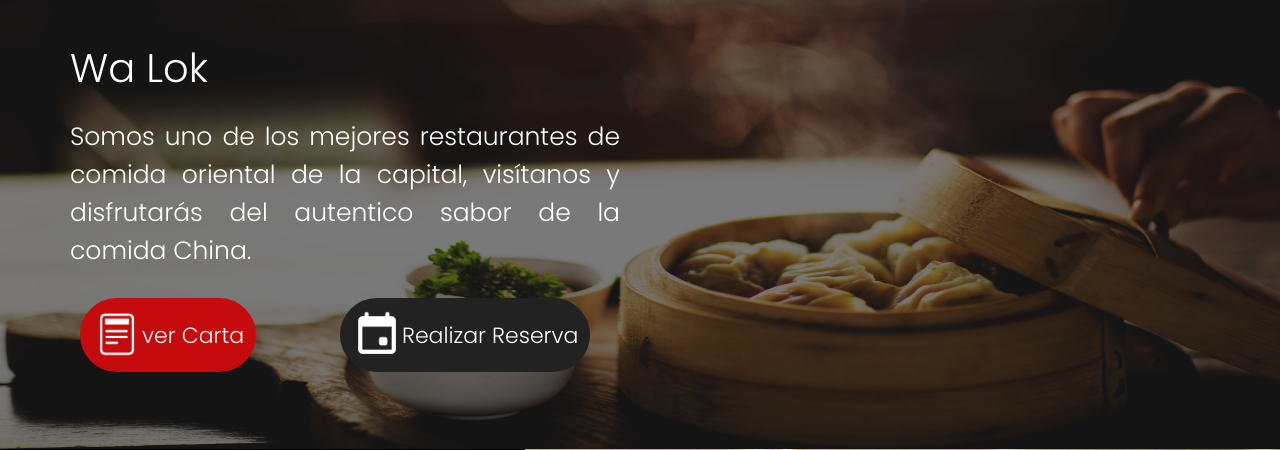
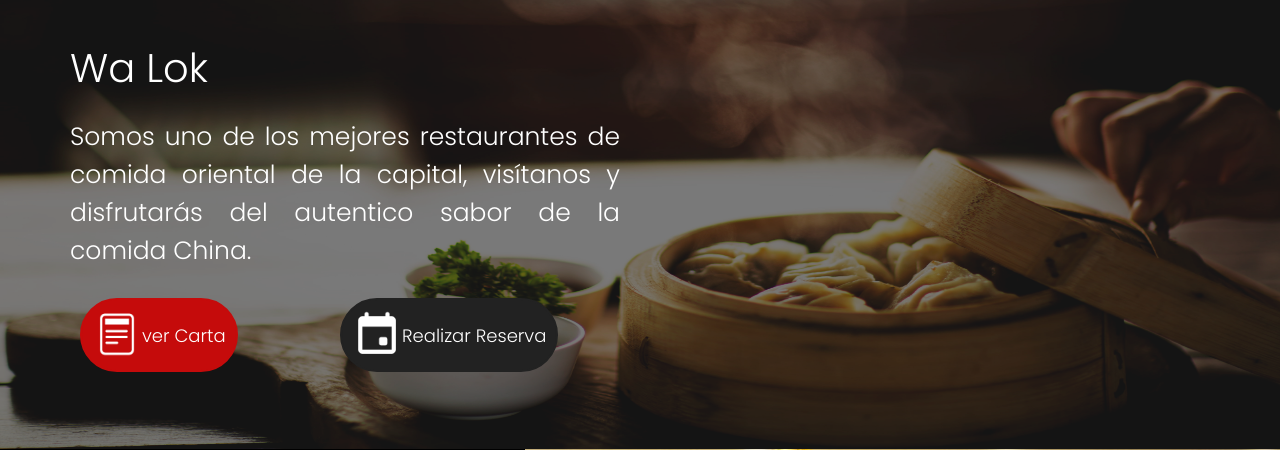
Before and after one commit to Fabris05/Walok, a PHP site: page / in a window 1280 px wide. Shown: the part 82-532 px from the top of the page. Run offline with PHP 8.4, Linux system fonts and the light colour scheme.

Commit message:
Update style.css

```diff
--- a/css/style.css
+++ b/css/style.css
@@ -111,7 +111,7 @@
     .button-font{
         text-decoration: none;
         color: white;
-        font-size: 22px;
+        font-size: 18px;
         justify-content: center;
     }
 }
@@ -136,7 +136,7 @@
     .button-font{
         text-decoration: none;
         color: white;
-        font-size: 22px;
+        font-size: 18px;
         justify-content: center;
     }
 }
```
